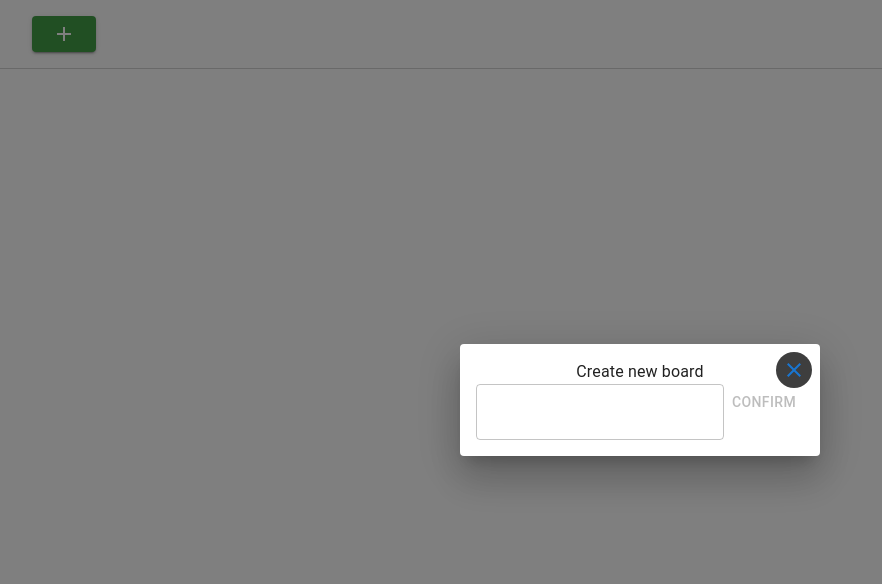
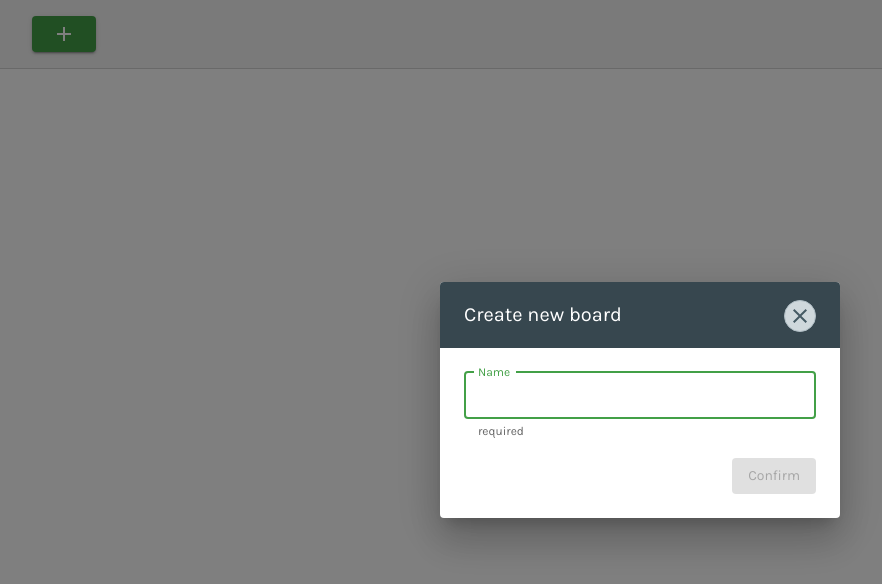
Before and after one commit to Pitchanai/terra-screening-test-frontend, a Next.js app: page / in a window 1280 px wide. Both pictures are taken after a click on the button 64 px from the left and 34 px from the top of the page. Shown: the top 584 px of the page, without its empty margins (0-882 px from the left). Built offline with nearby package versions, Linux system fonts and the light colour scheme.

Commit message:
update dialog style

```diff
--- a/pages/_app.tsx
+++ b/pages/_app.tsx
@@ -18,8 +18,8 @@ function MyApp({ Component, pageProps }: AppProps) {
       <Head>
         <title>Jira</title>
       </Head>
-      <GlobalDialog />
       <ThemeProvider theme={theme}>
+        <GlobalDialog />
         <Component {...pageProps} />
       </ThemeProvider>
     </>
--- a/src/themes/default.ts
+++ b/src/themes/default.ts
@@ -36,6 +36,19 @@ theme.components = {
       },
     },
   },
+  MuiInput: {
+    styleOverrides: {},
+  },
+  MuiOutlinedInput: {
+    styleOverrides: {
+      root: {
+        padding: 'unset',
+      },
+      input: {
+        padding: 12,
+      },
+    },
+  },
 }
 
 export { theme }
--- a/src/views/core/CoreDialog/CoreDialog.components.tsx
+++ b/src/views/core/CoreDialog/CoreDialog.components.tsx
@@ -1,20 +1,24 @@
 import { Button, Dialog, styled } from '@mui/material'
+import { blueGrey } from '@mui/material/colors'
 
 export const StyledCloseButton = styled(Button)(() => ({
   minWidth: 0,
-  width: '36px !important',
-  height: '36px !important',
+  width: '32px !important',
+  height: '32px !important',
   position: 'absolute',
-  top: 8,
-  right: 8,
+  top: 18,
+  right: 24,
   // transform: 'translate(50%, -50%)',
   boxSizing: 'border-box',
   borderRadius: '50%',
-  backgroundColor: '#3e3e3e',
+  backgroundColor: blueGrey[100],
+  color: blueGrey[700],
   zIndex: 100,
+  border: `solid 1px ${blueGrey[200]}`,
   '&:hover, &:focus': {
-    border: 'solid 1px #29b2ff',
-    backgroundColor: '#1e262d',
+    border: `solid 1px ${blueGrey[900]}`,
+    color: blueGrey[800],
+    backgroundColor: blueGrey[200],
   },
 }))
 
@@ -26,7 +30,6 @@ export const StyledDialog = styled(Dialog)(({ theme }) => ({
     flexDirection: 'column',
     alignItems: 'center',
     textAlign: 'center',
-    padding: '16px 8px',
     overflowY: 'scroll',
 
     [theme.breakpoints.down('xs')]: {
--- /dev/null
+++ b/src/views/pages/homepage/components/NameDialog/NameDialog.components.tsx
@@ -0,0 +1,15 @@
+import { styled, Box } from '@mui/material'
+import { blueGrey } from '@mui/material/colors'
+
+export const Title = styled(Box)(({ theme }) => ({
+  height: 66,
+  padding: `${theme.spacing(2)} ${theme.spacing(3)}`,
+  background: blueGrey[800],
+  color: 'white',
+  display: 'flex',
+  alignItems: 'center',
+}))
+
+export const Content = styled(Box)(({ theme }) => ({
+  padding: theme.spacing(3),
+}))
--- a/src/views/pages/homepage/components/NameDialog/NameDialog.tsx
+++ b/src/views/pages/homepage/components/NameDialog/NameDialog.tsx
@@ -1,7 +1,9 @@
 import { Box, Button, TextField, Typography } from '@mui/material'
-import { useState } from 'react'
+import { useState, type KeyboardEvent } from 'react'
 
 import { dialogStore } from 'stores/dialogStore'
+
+import { Title, Content } from './NameDialog.components'
 
 export type Props = {
   topic: string
@@ -12,19 +14,47 @@ export type Props = {
 export const NameDialog = ({ topic, defaultValue, onConfirm }: Props) => {
   dialogStore.open(() => {
     const [name, setName] = useState(defaultValue ?? '')
+    const [filled, setFilled] = useState(false)
 
     const onConfirmCreate = () => {
+      if (!name) return
+
       dialogStore.close()
       onConfirm(name)
     }
 
+    const handleNameChange = (value: string) => {
+      if (!filled) setFilled(true)
+      setName(value)
+    }
+
+    const handleOnKeyPress = ({ key }: KeyboardEvent<HTMLDivElement>) => {
+      if (key === 'Enter') onConfirmCreate()
+    }
+
     return (
-      <Box>
-        <Typography>{topic}</Typography>
-        <TextField type="text" value={name} onChange={(e) => setName(e.target.value)} />
-        <Button disabled={!name} onClick={onConfirmCreate}>
-          Confirm
-        </Button>
+      <Box sx={{ width: 400 }}>
+        <Title height="44">
+          <Typography variant="h6">{topic}</Typography>
+        </Title>
+        <Content>
+          <TextField
+            type="text"
+            label="Name"
+            helperText="required"
+            fullWidth
+            autoFocus
+            error={!name && filled}
+            value={name}
+            onChange={(e) => handleNameChange(e.target.value)}
+            onKeyPress={handleOnKeyPress}
+          />
+          <Box sx={{ display: 'flex', mt: 2, justifyContent: 'flex-end' }}>
+            <Button disabled={!name} onClick={onConfirmCreate} variant="contained">
+              Confirm
+            </Button>
+          </Box>
+        </Content>
       </Box>
     )
   })
--- /dev/null
+++ b/src/views/pages/homepage/components/TaskDialog/TaskDialog.components.tsx
@@ -0,0 +1,31 @@
+import { styled, Box } from '@mui/material'
+import { blueGrey } from '@mui/material/colors'
+
+export const Title = styled(Box)(({ theme }) => ({
+  height: 66,
+  padding: `${theme.spacing(2)} ${theme.spacing(3)}`,
+  background: blueGrey[800],
+  color: 'white',
+  display: 'flex',
+  alignItems: 'center',
+}))
+
+export const Content = styled(Box)(({ theme }) => ({
+  display: 'flex',
+  flexDirection: 'column',
+  rowGap: theme.spacing(2),
+  padding: theme.spacing(3),
+}))
+
+export const ButtonContainer = styled(Box)(({ theme }) => ({
+  display: 'flex',
+  justifyContent: 'flex-end',
+  mt: theme.spacing(2),
+  columnGap: theme.spacing(1),
+}))
+
+export const StatucContainer = styled(Box)(({ theme }) => ({
+  display: 'flex',
+  justifyContent: 'flex-start',
+  alignItems: 'center',
+}))
--- a/src/views/pages/homepage/components/TaskDialog/TaskDialog.tsx
+++ b/src/views/pages/homepage/components/TaskDialog/TaskDialog.tsx
@@ -1,9 +1,11 @@
-import { Box, Button, TextField, Typography, Switch } from '@mui/material'
+import { Box, Button, TextField, Typography, Switch, Chip } from '@mui/material'
 import { useState } from 'react'
 
 import { dialogStore } from 'stores/dialogStore'
 
 import type { TaskData } from 'types/types'
+
+import { Title, Content, ButtonContainer, StatucContainer } from './TaskDialog.components'
 
 export type OnConfirmProps = {
   name: string
@@ -23,6 +25,13 @@ export const TaskDialog = ({ task, onConfirm, onArchive }: Props) => {
     const [description, setDescription] = useState(task?.description ?? '')
     const [isOpen, setIsOpen] = useState(task?.status === 'closed' ? false : true) // If task === undefined, isOpen will be true
 
+    const [filled, setFilled] = useState(false)
+
+    const handleNameChange = (value: string) => {
+      if (!filled) setFilled(true)
+      setName(value)
+    }
+
     const handleConfirmCreate = () => {
       dialogStore.close()
       onConfirm({ name, description, isOpen })
@@ -34,25 +43,48 @@ export const TaskDialog = ({ task, onConfirm, onArchive }: Props) => {
     }
 
     return (
-      <Box sx={{ display: 'flex', flexDirection: 'column' }}>
-        <Typography>{!!task ? 'Edit' : 'Create'} new task</Typography>
-        {!!onArchive ? <Button onClick={handleArchiveTask}>Archive</Button> : null}
+      <Box sx={{ width: 400 }}>
+        <Title>
+          <Typography variant="h6">{!!task ? 'Edit' : 'Create'} new task</Typography>
+        </Title>
+
+        <Content>
           <TextField
             type="text"
+            label="Name"
+            helperText="required"
+            fullWidth
+            autoFocus
+            error={!name && filled}
             value={name}
-          label={<Typography>Name</Typography>}
-          onChange={(e) => setName(e.target.value)}
+            onChange={(e) => handleNameChange(e.target.value)}
           />
+
           <TextField
             type="text"
+            label="Description"
             value={description}
-          label={<Typography>Description</Typography>}
+            fullWidth
+            multiline
+            rows={3}
             onChange={(e) => setDescription(e.target.value)}
           />
+          <StatucContainer>
             <Switch checked={isOpen} onChange={(e) => setIsOpen(e.target.checked)} />
-        <Button disabled={!name} onClick={handleConfirmCreate}>
+            <Chip label={`status: ${isOpen ? 'open' : 'closed'}`} color={isOpen ? 'success' : 'error'} size="small" />
+          </StatucContainer>
+
+          <ButtonContainer>
+            {!!onArchive ? (
+              <Button onClick={handleArchiveTask} variant="contained" color="error">
+                Archive
+              </Button>
+            ) : null}
+            <Button disabled={!name} onClick={handleConfirmCreate} variant="contained">
               Confirm
             </Button>
+          </ButtonContainer>
+        </Content>
       </Box>
     )
   })
--- a/src/views/pages/homepage/contents/HeaderSection/HeaderSection.components.tsx
+++ b/src/views/pages/homepage/contents/HeaderSection/HeaderSection.components.tsx
@@ -1,9 +1,11 @@
 import { styled, Box, Select, Button } from '@mui/material'
+import { grey } from '@mui/material/colors'
 
 export const Header = styled(Box)(() => ({
   display: 'flex',
   padding: 16,
   borderBottom: '1px solid lightgrey',
+  background: grey[100],
 }))
 
 export const SelectBoard = styled(Select)(() => ({
```
Lines whose indentation alone changed are shown as unchanged.
